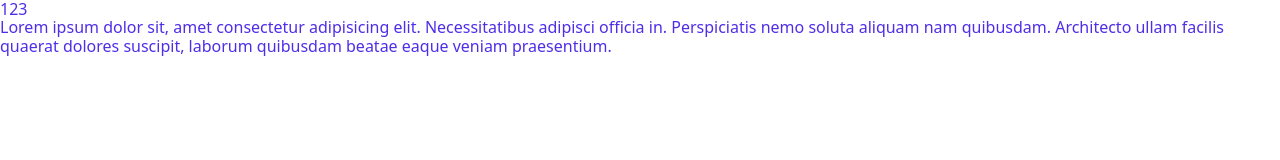
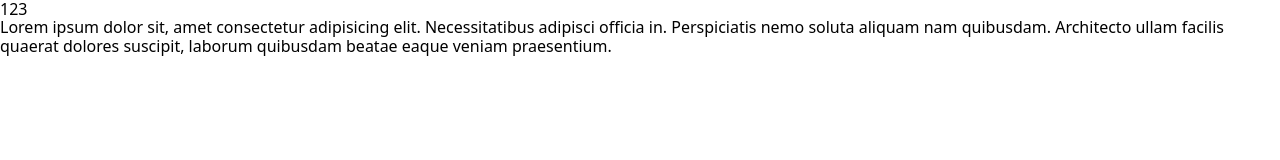
Before and after one commit to kssushas/bookStore-teamWork, a website built with Vite: page src/index.html in a window 1280 px wide. Built offline with nearby package versions, Linux system fonts and the light colour scheme.

Commit message:
Update styles.css

```diff
--- a/src/css/styles.css
+++ b/src/css/styles.css
@@ -21,9 +21,3 @@
   --black-bg-cl: #111111;
   --dark-bg-cl: #202024;
 }
-
-p{
-  color:var(--violet-bg-cl);
-  font-style:var(--primary-font);
-
-}
```
